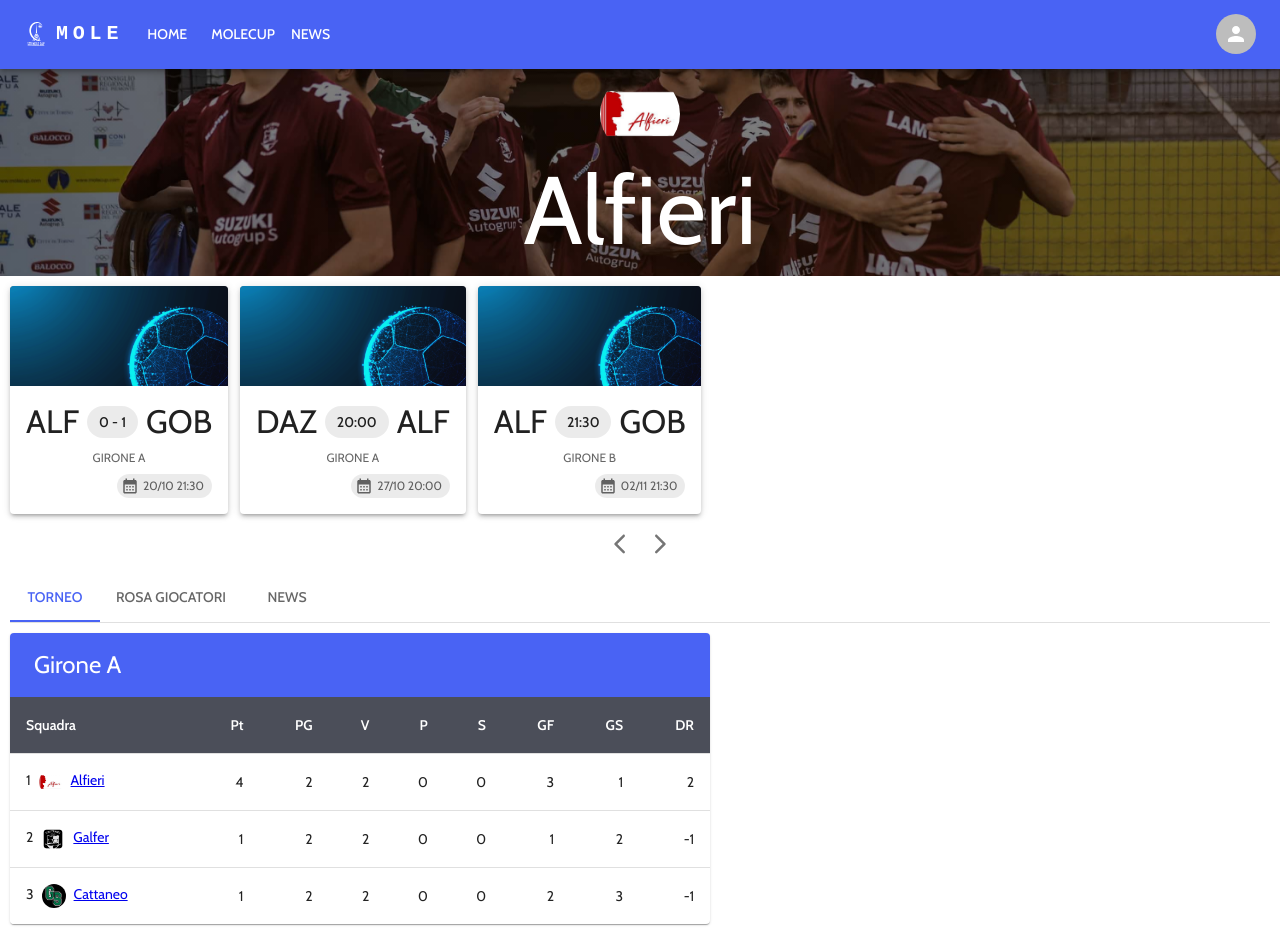
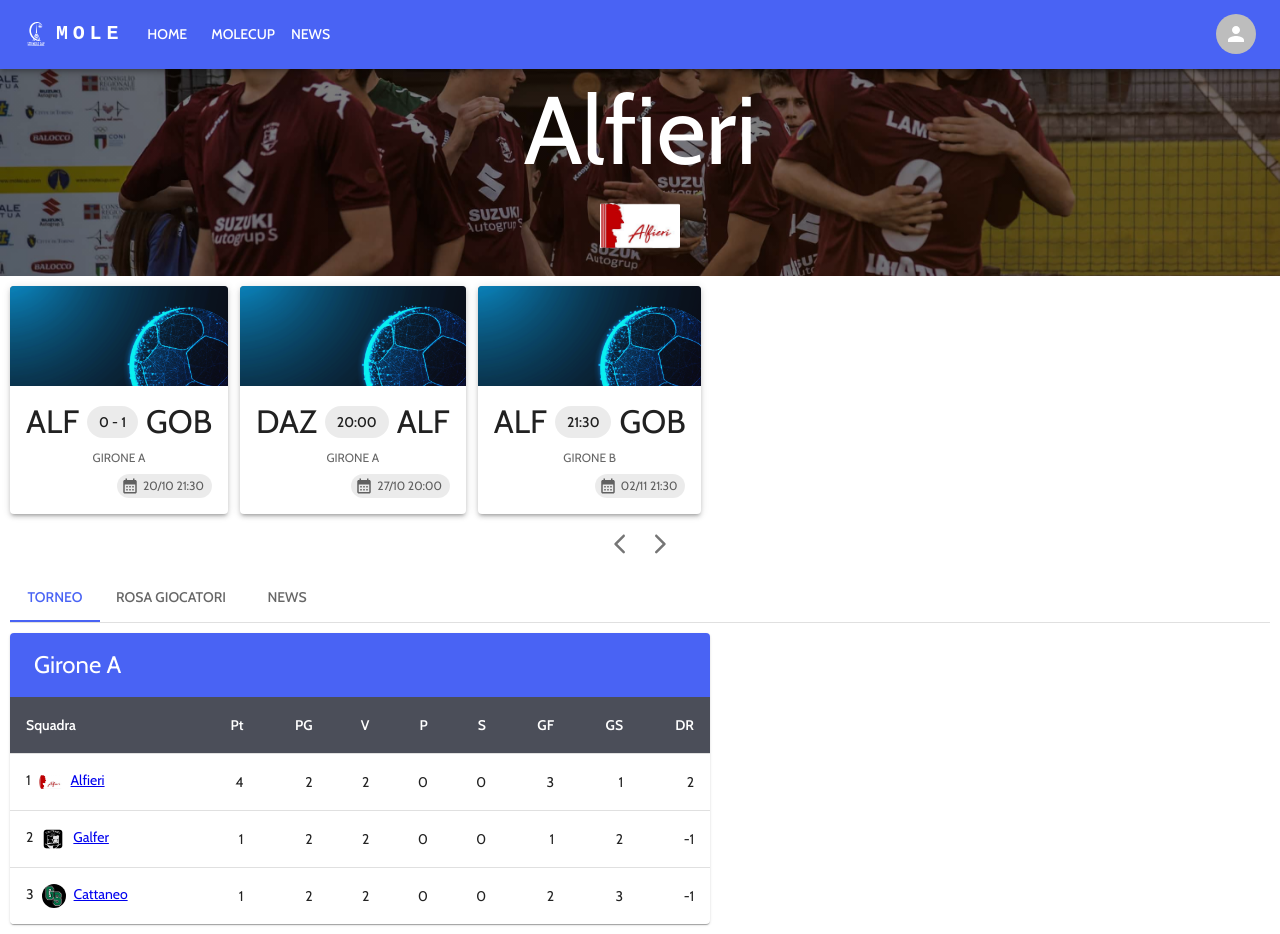
Before and after one commit to molecup/mole-frontend, a Next.js app in the folder mole-frontend/: page /team/Alf in a window 1280 px wide. Built offline with nearby package versions, Linux system fonts and the light colour scheme.

Commit message:
hero header vertical alignment

```diff
--- a/mole-frontend/src/app/team/[slug]/page.js
+++ b/mole-frontend/src/app/team/[slug]/page.js
@@ -92,11 +92,11 @@ export default function TeamPage({params}){
 
 function TeamHeader(props) {
     return (
-        <HeroHeader sx={{padding: "10px" }} src="/DSC_0618-1.jpg">
-            <Stack sx={{ alignItems: 'center' }}>
-            <Avatar sx={{ width: 80, height: 80 }} alt={"logo " + props.name} src={props.img} />
-            <Typography variant="h1" color="white">{props.name}</Typography>
-            </Stack>
-        </HeroHeader>
+        <>
+            <HeroHeader sx={{padding: "10px"}} src="/DSC_0618-1.jpg">
+                <Typography variant="h1" color="white">{props.name}</Typography>
+                <Avatar sx={{ width: 80, height: 80 }} alt={"logo " + props.name} src={props.img} variant="rounded" />
+            </HeroHeader>
+        </>
     );
 }
--- a/mole-frontend/src/components/heroHeader.js
+++ b/mole-frontend/src/components/heroHeader.js
@@ -3,6 +3,8 @@
 */
 
 import Box from '@mui/material/Box';
+import Stack from '@mui/system/Stack';
+
 
 export default function HeroHeader(props){
     const {children, sx, src, ...otherProps} = props;
@@ -12,16 +14,23 @@ export default function HeroHeader(props){
 
         /* Set a specific height */
         height: "50%",
+        minHeight: "200px",
 
         /* Position and center the image to scale nicely on all screens */
         backgroundPosition: "center",
         backgroundRepeat: "no-repeat",
         backgroundSize: "cover",
         position: "relative",
+
+        display:"flex",
+        alignItems: "center",
+        justifyContent:"center",
     }
     return(
         <Box sx={{...style, ...sx}} {...otherProps}>
+            <Stack sx={{alignItems:"center"}}>
             {children}
+            </Stack>
         </Box>
     );
 }
```
